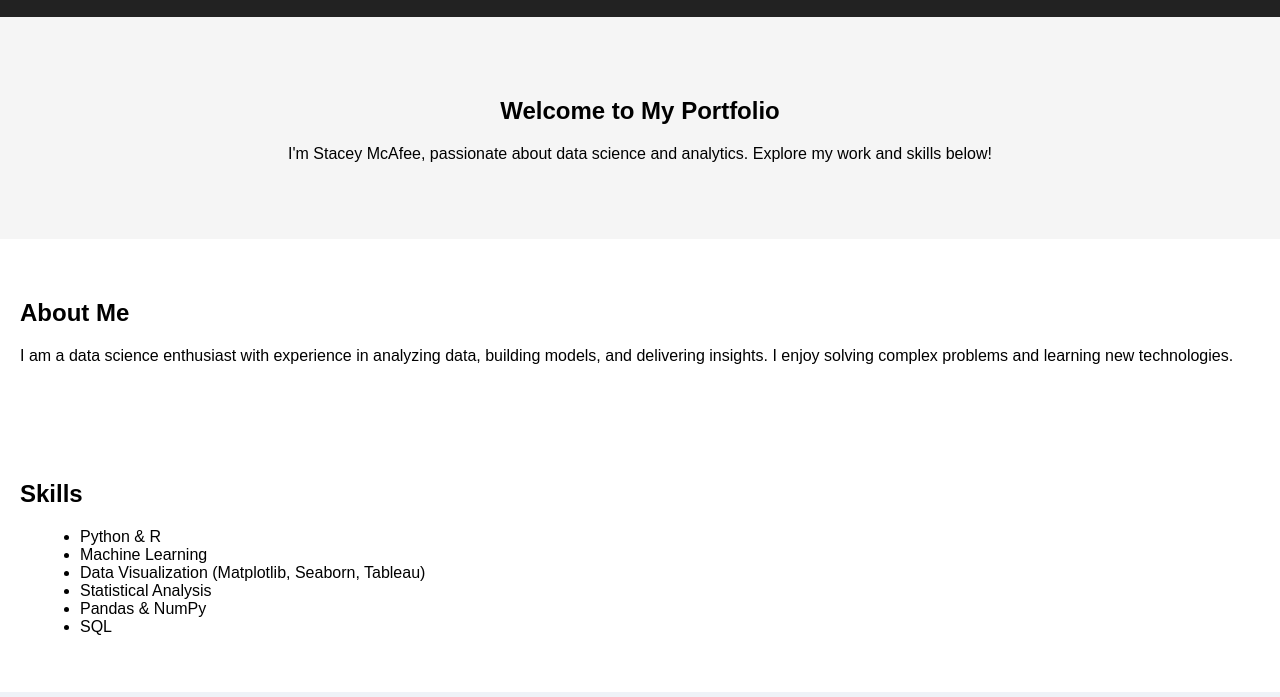
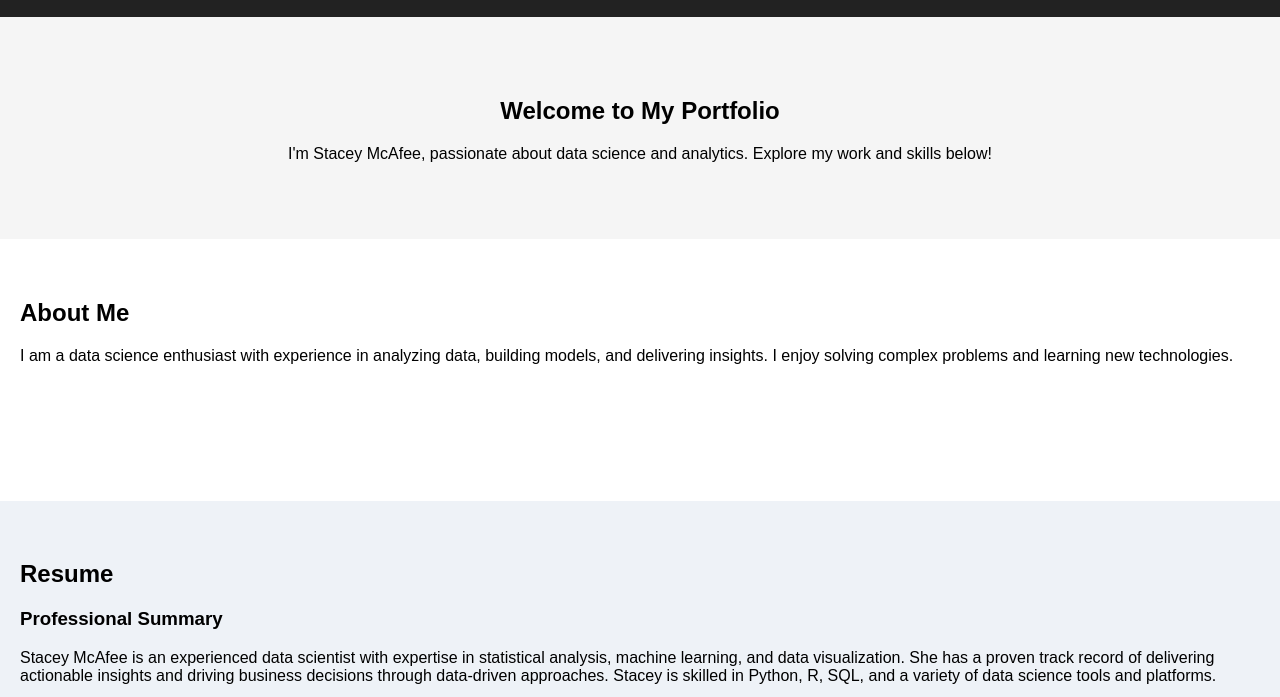
Before and after one commit to SMac001/my-portfolio, a plain HTML site: page index.html in a window 1280 px wide. Shown: the part 103-800 px from the top of the page. Drawn offline with Linux system fonts and the light colour scheme.

Commit message:
Removed duplicated skills section and fixed resume link

```diff
--- a/index.html
+++ b/index.html
@@ -40,16 +40,7 @@
   </section>
 
   <section class="skills" id="skills">
-    <h2>Skills</h2>
-    <ul>
-      <li>Python & R</li>
-      <li>Machine Learning</li>
-      <li>Data Visualization (Matplotlib, Seaborn, Tableau)</li>
-      <li>Statistical Analysis</li>
-      <li>Pandas & NumPy</li>
-      <li>SQL</li>
-    </ul>
-  </section>
+  <!-- Skills section removed as requested -->
 </section>
 
   <section id="resume" style="background: #eef2f7; padding: 40px 20px;">
@@ -68,7 +59,7 @@
       <li>Pandas &amp; NumPy</li>
     </ul>
     <p>
-      <a href="../Downloads/SMcAfee%20Resume%20-07_25.pdf" target="_blank" style="color: #1a73e8; font-weight: bold;">Download Resume (PDF)</a>
+  <a href="SMcAfee%20Resume%20-07_25.pdf" target="_blank" style="color: #1a73e8; font-weight: bold;">Download Resume (PDF)</a>
     </p>
   </section>
 </body>
```
Also changed, not shown: 1 other file.
